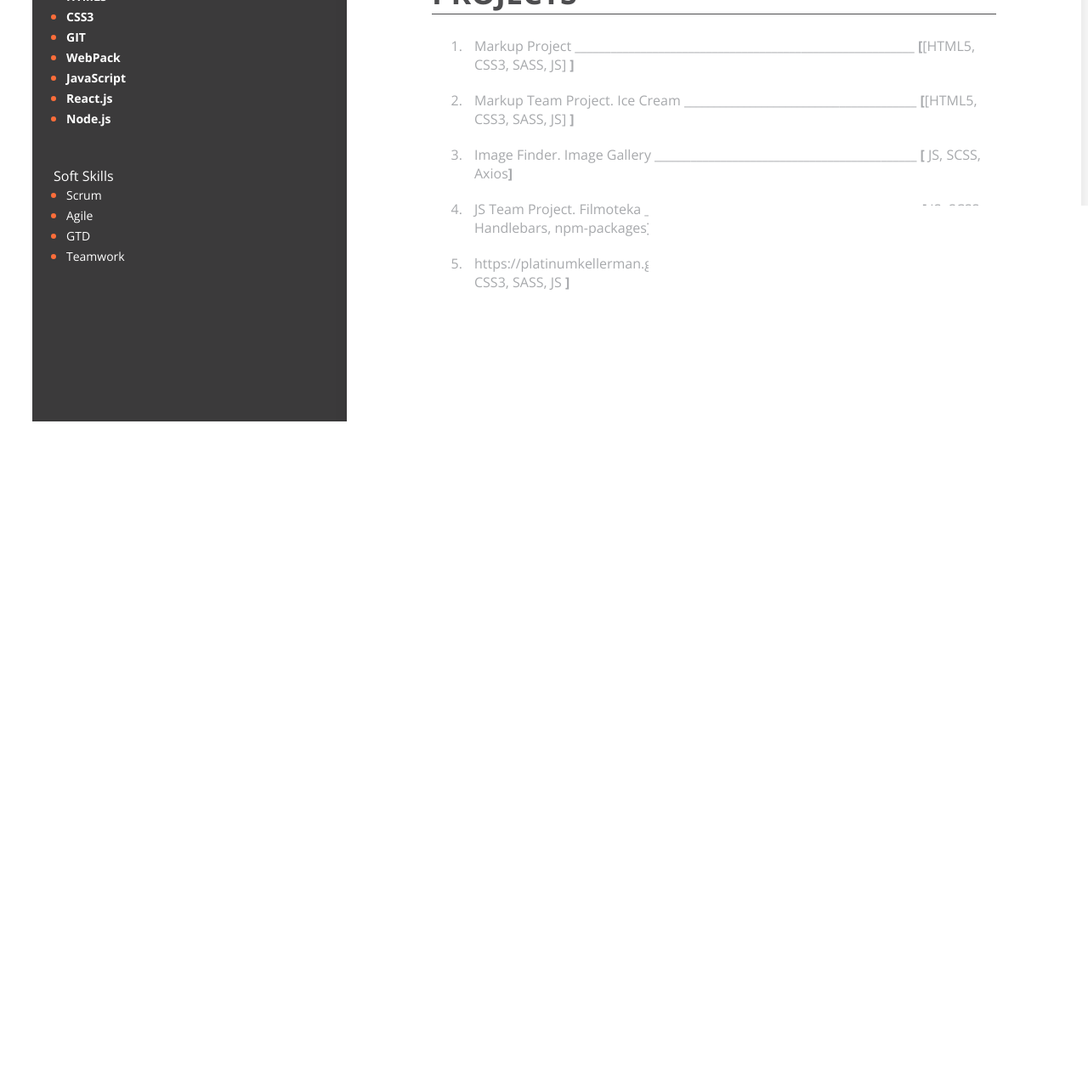
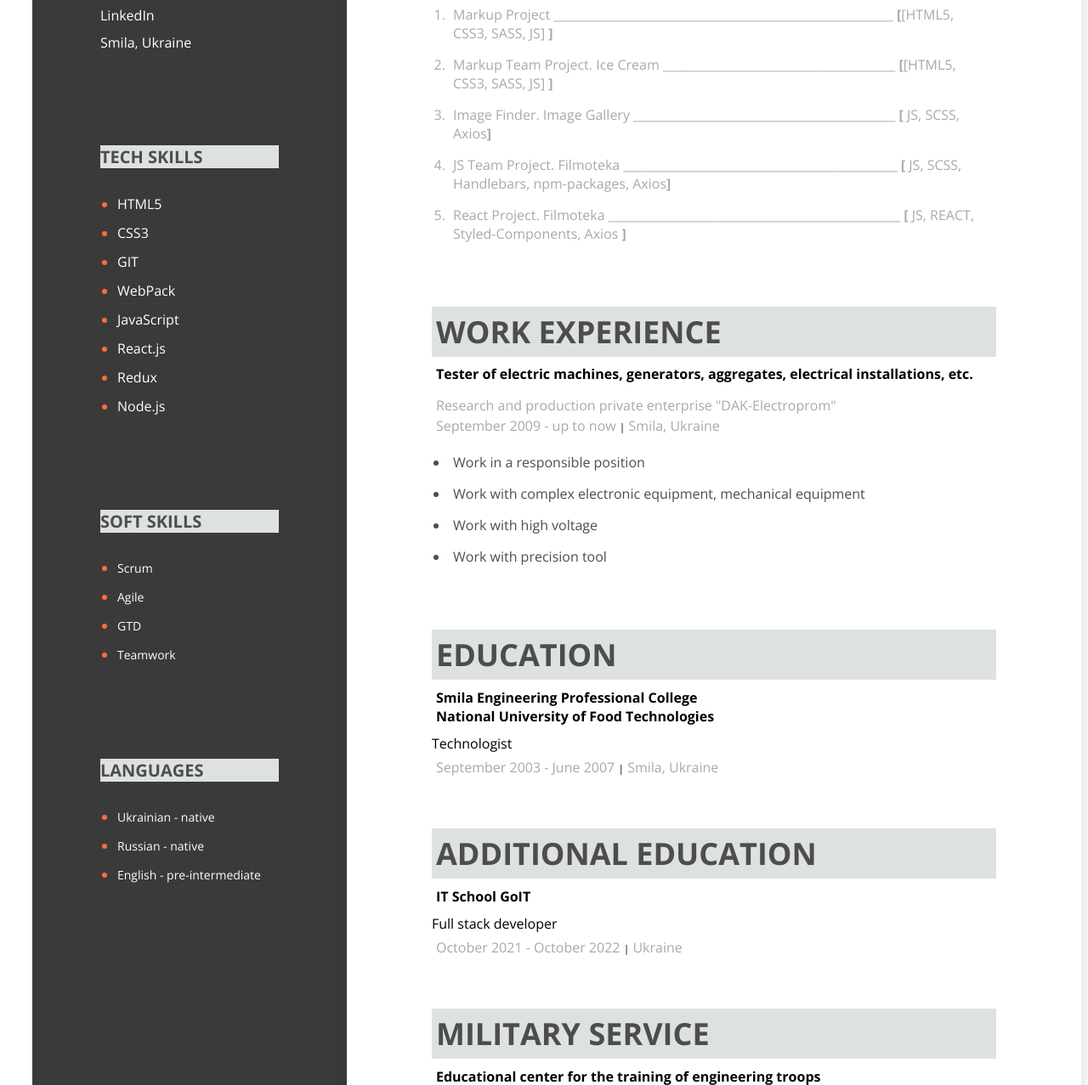
Before and after one commit to PlatinumKellerman/Resume, a plain HTML site: page index.html in a window 1280 px wide. Shown: the part 775-2052 px from the top of the page at 85% size. Before the commit the page ends 1861 px from the top, so only its background shows below. Drawn offline with nearby package versions, Linux system fonts and the light colour scheme.

Commit message:
in-progress

```diff
--- a/index.html
+++ b/index.html
@@ -66,13 +66,16 @@
                 >JS Team Project. Filmoteka</a
               >
               ______________________________________________
-              <b>[</b> JS, SCSS, Handlebars, npm-packages<b>]</b>
+              <b>[</b> JS, SCSS, Handlebars, npm-packages, Axios<b>]</b>
             </li>
             <li class="project_list_item">
-              <a href="https://platinumkellerman.github.io/goit-markup-hw-08/"
-                >https://platinumkellerman.github.io/goit-markup-hw-08/</a
+              <a
+                href="https://platinumkellerman.github.io/goit-react-hw-05-movies/"
+                >React Project. Filmoteka</a
               >
-              ______________ <b>[</b> HTML5, CSS3, SASS, JS <b>]</b>
+              _________________________________________________ <b>[</b> JS,
+              REACT, Styled-Components, Axios
+              <b>]</b>
             </li>
           </ol>
         </div>
@@ -80,62 +83,48 @@
         <!--Work-->
         <div class="work">
           <h3 class="title">Work Experience</h3>
-
-          <!--Company 1-->
-          <div>
-            <h4 class="work_discription">
-              Front-End Developer <span class="work_color">Freelance</span>
-              <h5 class="date">
-                September 2019 - up to now <span class="line">|</span> Country
-              </h5>
-              <ul class="work_list">
-                <li>
-                  Lorem ipsum dolor sit amet, consectetur adipiscing elit.
-                </li>
-                <li>Quis ipsum suspendisse ultrices gravida.</li>
-                <li>Risus commodo viverra maecenas.</li>
-              </ul>
-            </h4>
-          </div>
-        </div>
-
-        <!--Company 2-->
-        <div>
           <h4 class="work_discription">
-            Front-End Developer <span class="work_color">Freelance</span>
-            <h5 class="date">
-              September 2019 - up to now <span class="line">|</span> Country
-            </h5>
-            <ul class="work_list">
-              <li>Lorem ipsum dolor sit amet, consectetur adipiscing elit.</li>
-              <li>Quis ipsum suspendisse ultrices gravida.</li>
-              <li>Risus commodo viverra maecenas.</li>
-            </ul>
+            Tester of electric machines, generators, aggregates, electrical
+            installations, etc.
           </h4>
-        </div>
-
-        <!--Company 3-->
-        <div>
-          <h4 class="work_discription">
-            Front-End Developer <span class="work_color">Freelance</span>
-            <h5 class="date">
-              September 2019 - up to now <span class="line">|</span> Country
-            </h5>
-            <ul class="work_list">
-              <li>Lorem ipsum dolor sit amet, consectetur adipiscing elit.</li>
-              <li>Quis ipsum suspendisse ultrices gravida.</li>
-              <li>Risus commodo viverra maecenas.</li>
-            </ul>
-          </h4>
+          <h5 class="date">
+            Research and production private enterprise "DAK-Electroprom"<br />
+            September 2009 - up to now <span class="line">|</span> Smila, Ukraine
+          </h5>
+          <ul class="work_list">
+            <li class="work_item">Work in a responsible position</li>
+            <li class="work_item">Work with complex electronic equipment, mechanical equipment</li>
+            <li class="work_item">Work with high voltage</li>
+            <li class="work_item">Work with precision tool</li>
         </div>
 
         <!--Education-->
-        <div class="edu">
+        <div class="education">
           <h3 class="title">Education</h3>
-          <h4 class="work_color">National University of Radioelectronics</h4>
-          <h5>Management</h5>
+          <h4 class="education_discription">Smila Engineering Professional College <br> National University of Food Technologies</h4>
+          <h5>Technologist</h5>
           <h5 class="date">
-            September 2009 - June 2014 <span class="line">|</span> Country
+            September 2003 - June 2007 <span class="line">|</span> Smila, Ukraine
+          </h5>
+        </div>
+
+        <!-- ADDITIONAL EDUCATION -->
+      <div class="add_education">
+          <h3 class="title">Additional Education</h3>
+          <h4 class="add_education_discription">IT School GoIT</h4>
+          <h5>Full stack developer</h5>
+          <h5 class="date">
+            October 2021 - October 2022 <span class="line">|</span> Ukraine
+          </h5>
+        </div>
+
+        <!-- Military Service -->
+      <div class="military_service">
+          <h3 class="title">Military Service</h3>
+          <h4 class="add_education_discription">Educational center for the training of engineering troops</h4>
+          <h5>OR-5</h5>
+          <h5 class="date">
+            October 2007 - November 2008 <span class="line">|</span> Ukraine, Kamyanets-Podilsky
           </h5>
         </div>
       </div>
@@ -146,68 +135,89 @@
 
         <!--Contacts-->
         <div class="contacts">
-          <b>
-            <h3>Contacts</h3>
-          </b>
+            <h3 class="sidebar_title">Contacts</h3>
           <div>
-            <p>
-              C:
-              <a class="phone_number" href="tel:+380938610315"
+            <ul class="contacts_list">
+              <li class="contacts_list_item"><a class="contacts_list_link" href="tel:+380938610315"
                 >+38 093 86 10 315</a
-              >
-            </p>
-            <p>
-              E:
-              <a class="email" href="mailto:platinumm@ukr.net"
+              ></li>
+              <li class="contacts_list_item"><a class="contacts_list_link" href="mailto:platinumm@ukr.net"
                 >platinumm@ukr.net</a
-              >
-            </p>
+              ></li>
+              <li class="contacts_list_item"><a class="contacts_list_link" href="https://github.com/PlatinumKellerman"
+                >GitHub</a
+              ></li>
+              <li class="contacts_list_item"><a class="contacts_list_link" href="https://www.linkedin.com/in/volodymyr-bondarenko-1a3858247/"
+                >LinkedIn</a
+              ></li>
+              <li class="contacts_list_item">Smila, Ukraine</li>
+            </ul>
+
           </div>
         </div>
 
         <!--Tech Skills-->
         <div class="techskills">
-          <h3>Tech skills</h3>
+          <h3 class="sidebar_title">Tech skills</h3>
           <ul class="techskills_list">
-            <li class="techskills_dot">
+            <li class="techskills_item">
               <span class="techskills_text">HTML5</span>
             </li>
-            <li class="techskills_dot">
+            <li class="techskills_item">
               <span class="techskills_text">CSS3</span>
             </li>
-            <li class="techskills_dot">
+            <li class="techskills_item">
               <span class="techskills_text">GIT</span>
             </li>
-            <li class="techskills_dot">
+            <li class="techskills_item">
               <span class="techskills_text">WebPack</span>
             </li>
-            <li class="techskills_dot">
+            <li class="techskills_item">
               <span class="techskills_text">JavaScript</span>
             </li>
-            <li class="techskills_dot">
+            <li class="techskills_item">
               <span class="techskills_text">React.js</span>
             </li>
-            <li class="techskills_dot">
+            <li class="techskills_item">
+              <span class="techskills_text">Redux</span>
+            </li>
+            <li class="techskills_item">
               <span class="techskills_text">Node.js</span>
             </li>
+
           </ul>
         </div>
 
         <!--Soft Skills-->
         <div class="soft_skills">
-          <h3>Soft Skills</h3>
+          <h3 class="sidebar_title">Soft Skills</h3>
           <ul class="softskills_list">
-            <li class="softskills_dot">
+            <li class="softskills_list_item">
               <span class="softskills_text">Scrum</span>
             </li>
-            <li class="softskills_dot">
+            <li class="softskills_list_item">
               <span class="softskills_text">Agile</span>
             </li>
-            <li class="softskills_dot">
+            <li class="softskills_list_item">
               <span class="softskills_text">GTD</span>
             </li>
-            <li class="softskills_dot">
+            <li class="softskills_list_item">
               <span class="softskills_text">Teamwork</span>
+            </li>
+          </ul>
+        </div>
+        <!-- LANGUAGE SKILLS -->
+        <div class="language_skills">
+          <h3 class="sidebar_title">Languages</h3>
+          <ul class="language_list">
+            <li class="language_list_item">
+              <span class="softskills_text">Ukrainian - native</span>
+            </li>
+            <li class="language_list_item">
+              <span class="softskills_text">Russian - native</span>
+            </li>
+            <li class="language_list_item">
+              <span class="softskills_text">English - pre-intermediate</span>
             </li>
           </ul>
         </div>
--- a/styles/styles.css
+++ b/styles/styles.css
@@ -12,7 +12,8 @@ h4,
 h5,
 h6,
 p,
-ul {
+ul,
+ol {
   margin: 0;
   padding: 0;
   border: 0;
@@ -98,28 +99,35 @@ body {
 
 .projects {
   margin-top: 10px;
-  padding: 100px;
+  padding: 50px 100px 20px;
 }
 
 /* Project Title  */
 
 .title {
+  padding: 5px;
+  margin-bottom: 5px;
   font-size: 36px;
   font-style: normal;
   font-weight: bold;
   color: var(--name-color);
-  border-bottom: 1px solid var(--name-color);
   text-transform: uppercase;
+  background-color: var(--about-user-container);
 }
 
 /* Projects List */
 
 .projects_list {
+  padding: 20px;
 }
 
 .project_list_item {
-  padding: 10px;
+  padding: 5px;
+  margin-bottom: 5px;
   color: var(--secondary-text-color);
+}
+.project_list_item:last-child {
+  margin-bottom: 0;
 }
 
 .projects_list_weight {
@@ -144,17 +152,8 @@ body {
 }
 
 .work {
-  margin-top: 51px;
-  margin-right: 30px;
-  margin-bottom: 0px;
-  padding-top: 5px;
-  padding-right: 50px;
-  padding-bottom: 0px;
-  padding-left: 20px;
-  font-style: normal;
-  font-weight: normal;
-  font-size: 14px;
-  line-height: 24px;
+  margin-top: 10px;
+  padding: 20px 100px 20px;
 }
 
 .work_discription {
@@ -162,20 +161,26 @@ body {
   font-weight: bold;
   font-size: 16px;
   line-height: 20px;
-  margin-bottom: 10px;
+  margin-bottom: 5px;
+  padding: 5px;
 }
 
 .work_list {
-  padding-left: 20px;
+  padding: 5px 20px 20px 20px;
 }
 
-.work_color {
-  color: #fb6d3a;
+.work_item {
+  padding: 5px;
+  margin-bottom: 5px;
+  color: var(--name-color);
+}
+.work_item:last-child {
+  margin-bottom: 0;
 }
 
-.edu {
-  margin-left: 20px;
-  margin-top: 40px;
+.education {
+  margin-top: 10px;
+  padding: 20px 100px;
 }
 
 .education_title {
@@ -185,13 +190,41 @@ body {
   line-height: 27px;
 }
 
+.education_discription {
+  font-style: normal;
+  font-weight: 600;
+  font-size: 16px;
+  margin-bottom: 5px;
+  padding: 5px;
+}
+
 .date {
   font-style: normal;
   font-weight: normal;
-  font-size: 12px;
+  font-size: 16px;
   line-height: 15px;
-  color: #a8a8a8;
-  margin-bottom: 10px;
+  color: var(--secondary-text-color);
+  margin-bottom: 5px;
+  padding: 5px;
+  line-height: 150%;
+}
+
+.add_education {
+  margin-top: 10px;
+  padding: 20px 100px;
+}
+
+.add_education_discription {
+  font-style: normal;
+  font-weight: 600;
+  font-size: 16px;
+  margin-bottom: 5px;
+  padding: 5px;
+}
+
+.military_service {
+  margin-top: 10px;
+  padding: 20px 100px;
 }
 
 /* Sidebar */
@@ -207,68 +240,82 @@ body {
 
 /* Contacts */
 
-.contacts {
-  margin-top: 40px;
-  margin-right: 0px;
-  margin-bottom: 25px;
-  margin-left: 25px;
-  color: var(--background);
+.sidebar_title {
+  text-transform: uppercase;
+  background-color: var(--about-user-container);
+  color: var(--name-color);
+  margin-bottom: 30px;
+  font-size: 20px;
+  font-weight: 600;
 }
 
-.phone_number {
+.contacts {
   color: var(--background);
+  margin-bottom: 10px;
+  padding: 50px 80px;
 }
 
-.email {
+.contacts_list {
+  list-style: none;
+}
+
+.contacts_list_item {
+  margin-bottom: 10px;
+}
+
+.contacts_list_item:last-child {
+  margin-bottom: 0;
+}
+
+.contacts_list_link {
   color: var(--background);
 }
 
 /* Tech Skills */
 
 .techskills {
-  margin-top: 47px;
-  margin-right: 0px;
-  margin-bottom: 25px;
-  margin-left: 25px;
   color: var(--background);
+  margin-bottom: 10px;
+  padding: 50px 80px;
 }
 
 .techskills_list {
-  margin-top: 5px;
-  padding: 0px;
-  margin-left: 15px;
+  padding: 0 20px;
 }
 
-.techskills_dot {
-  color: #fb6d3a;
+.techskills_item {
+  margin-bottom: 10px;
+  color: var(--accent-color);
+}
+.techskills_item:last-child {
+  margin-bottom: 0;
 }
 
 .techskills_text {
   color: var(--background);
   font-style: normal;
-  font-weight: bold;
-  font-size: 14px;
+  font-size: 16px;
   line-height: 24px;
 }
 
 /* Soft Skills */
 
 .soft_skills {
-  margin-top: 44px;
-  margin-right: 0px;
-  margin-bottom: 0px;
-  margin-left: 25px;
-
   color: var(--background);
+  margin-bottom: 10px;
+  padding: 50px 80px;
 }
 
 .softskills_list {
-  padding: 0px;
-  margin-left: 15px;
+  padding: 0 20px;
 }
 
-.softskills_dot {
-  color: #fb6d3a;
+.softskills_list_item {
+  margin-bottom: 10px;
+  color: var(--accent-color);
+}
+.softskills_list_item:last-child {
+  margin-bottom: 0;
 }
 
 .softskills_text {
@@ -278,3 +325,24 @@ body {
   font-size: 14px;
   line-height: 24px;
 }
+
+.language_skills {
+  color: var(--background);
+  margin-bottom: 10px;
+  padding: 50px 80px;
+}
+.language_skills {
+  margin-bottom: 0;
+}
+
+.language_list {
+  padding: 0 20px;
+}
+
+.language_list_item {
+  margin-bottom: 10px;
+  color: var(--accent-color);
+}
+.language_list_item:last-child {
+  margin-bottom: 0;
+}
--- a/styles/variables.css
+++ b/styles/variables.css
@@ -7,4 +7,5 @@
   --main-font: 'Open Sans', sans-serif;
   --secondary-text-font: 'IBM Plex Sans', sans-serif;
   --secondary-text-color: #a7a9ac;
+  --accent-color: #fb6d3a;
 }
```
Also changed, not shown: 1 other file.
